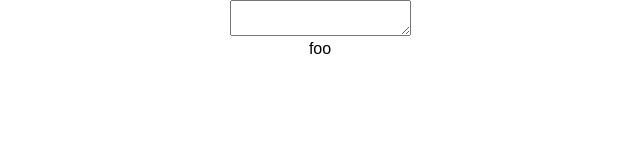
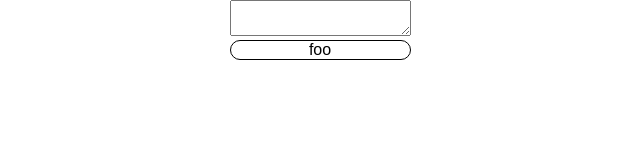
Before and after one commit to ForrestWeiswolf/text-prediction, a React (Create React App) app: page / in a window 1280 px wide. Shown: the top 160 px of the page, without its empty margins (320-960 px from the left). Built offline with nearby package versions, Linux system fonts and the light colour scheme.

Commit message:
CSS: SuggestionBox has a border; App centers using flexbox

```diff
--- a/src/components/App.css
+++ b/src/components/App.css
@@ -1,5 +1,7 @@
 .App {
   text-align: center;
+  display: flex;
+  justify-content: center;
 }
 
 .App-logo {
--- /dev/null
+++ b/src/components/SuggestionBox.css
@@ -0,0 +1,5 @@
+.suggestionBox {
+  border: 1px solid black;
+  border-radius: 1em;
+  flex-basis: content;
+}
--- a/src/components/SuggestionBox.jsx
+++ b/src/components/SuggestionBox.jsx
@@ -1,4 +1,5 @@
 import React from 'react'
+import './SuggestionBox.css'
 import PropTypes from 'prop-types'
 import { connect } from 'react-redux'
 import { addToText } from '../store'
```
